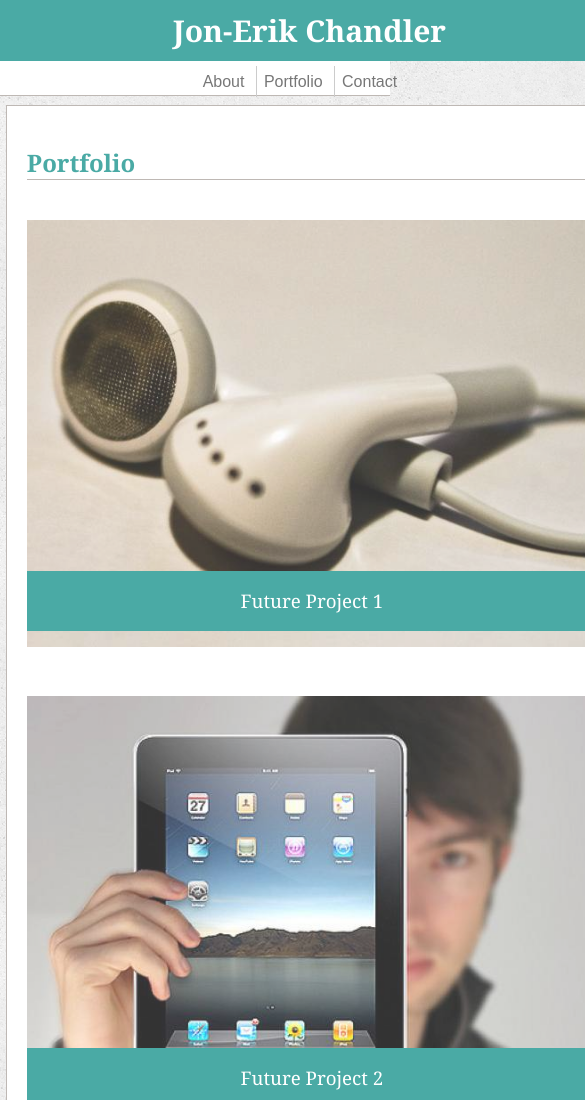
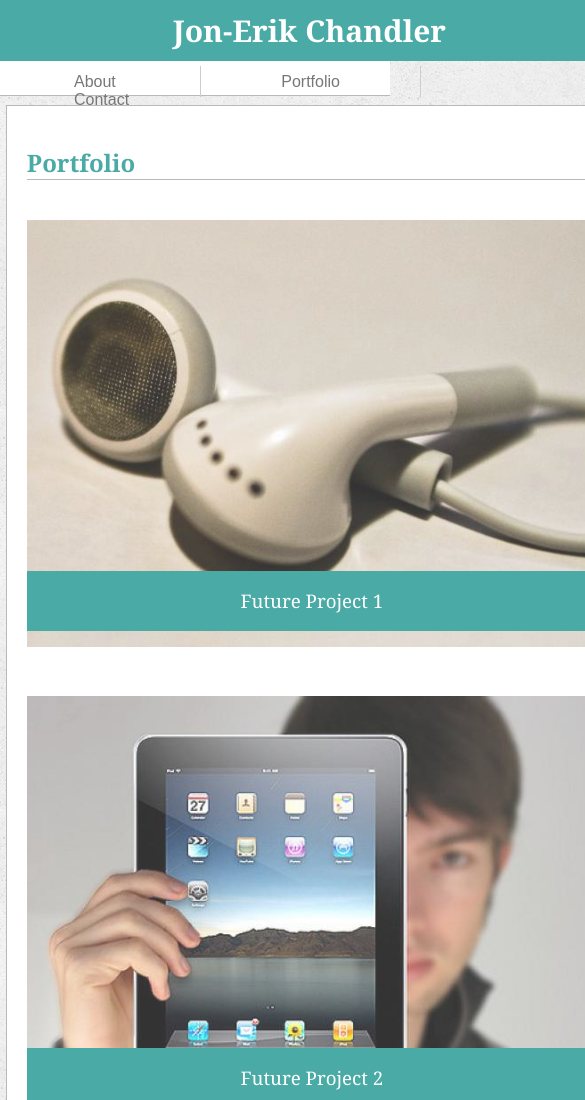
Before and after one commit to Jon-Erik/Responsive-Portfolio, a plain HTML site: page portfolio.html in a window 390 px wide. Shown: the top 1100 px of the page, 585 px wide, since content can reach past the window. Drawn offline with Linux system fonts and the light colour scheme.

Commit message:
finished

```diff
--- a/assets/css/style.css
+++ b/assets/css/style.css
@@ -318,6 +318,7 @@ footer {
     	position: relative;
     	bottom: 4px;
     	padding-left: 0;
+    	left: -333px;
 	}
 
     #info-box {
@@ -336,6 +337,10 @@ footer {
     	width: 100%;
     }
 
+    li {
+    	padding: 7px 80px;
+    }
+
     #contact-info {
     	float: none;
     	clear: both;
--- a/portfolio.html
+++ b/portfolio.html
@@ -9,9 +9,9 @@
 			<a href="index.html" id="logo"><h1>Jon-Erik Chandler</h1></a>
 			<nav>
 				<ul>
-					<li><a href="index.html">About </a></li>
-					<li id="portfolio"><a href="portfolio.html">Portfolio </a></li>
-					<li><a href="contact.html">Contact </a></li>
+					<li style="flex-direction: space-between;"><a href="index.html">About </a></li>
+					<li  style="flex-direction: space-between;" id="portfolio"><a href="portfolio.html">Portfolio </a></li>
+					<li style="flex-direction: space-between;"><a href="contact.html">Contact </a></li>
 				</ul>
 			</nav>
 		</div>
```
Also changed, not shown: index.html (+1 -1 lines).
